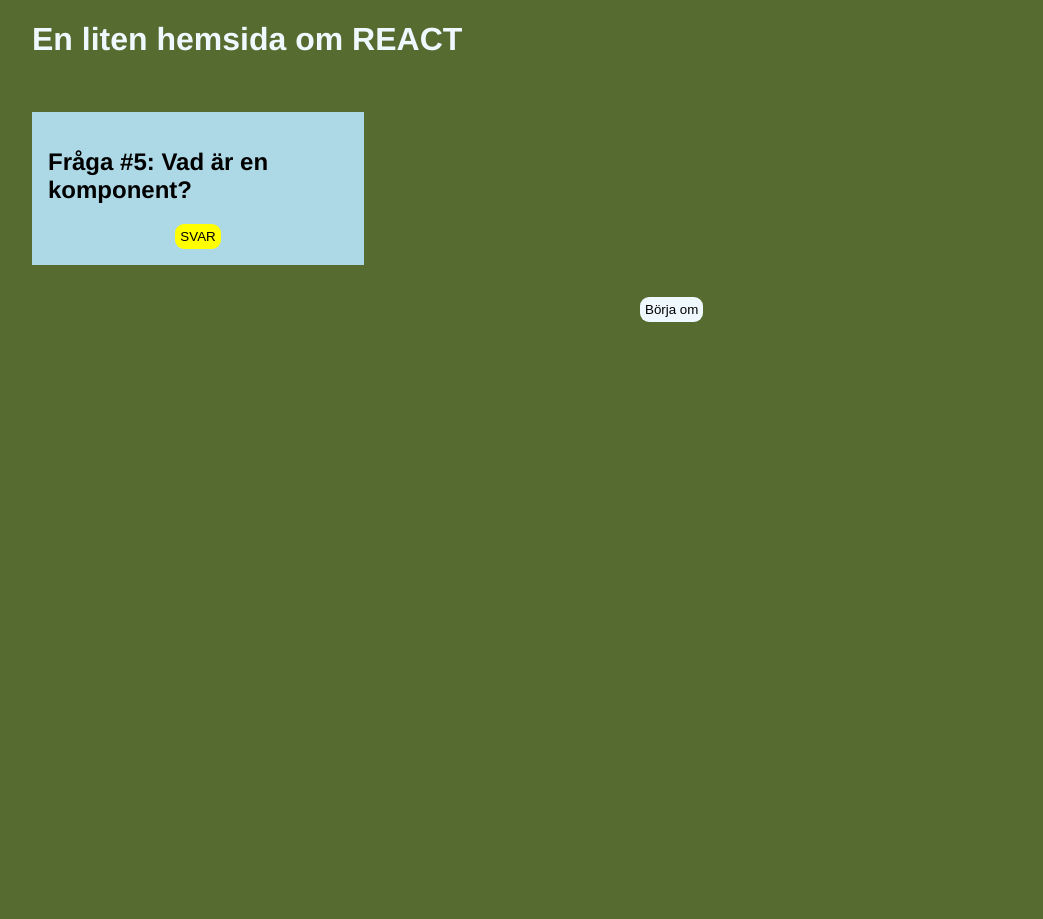
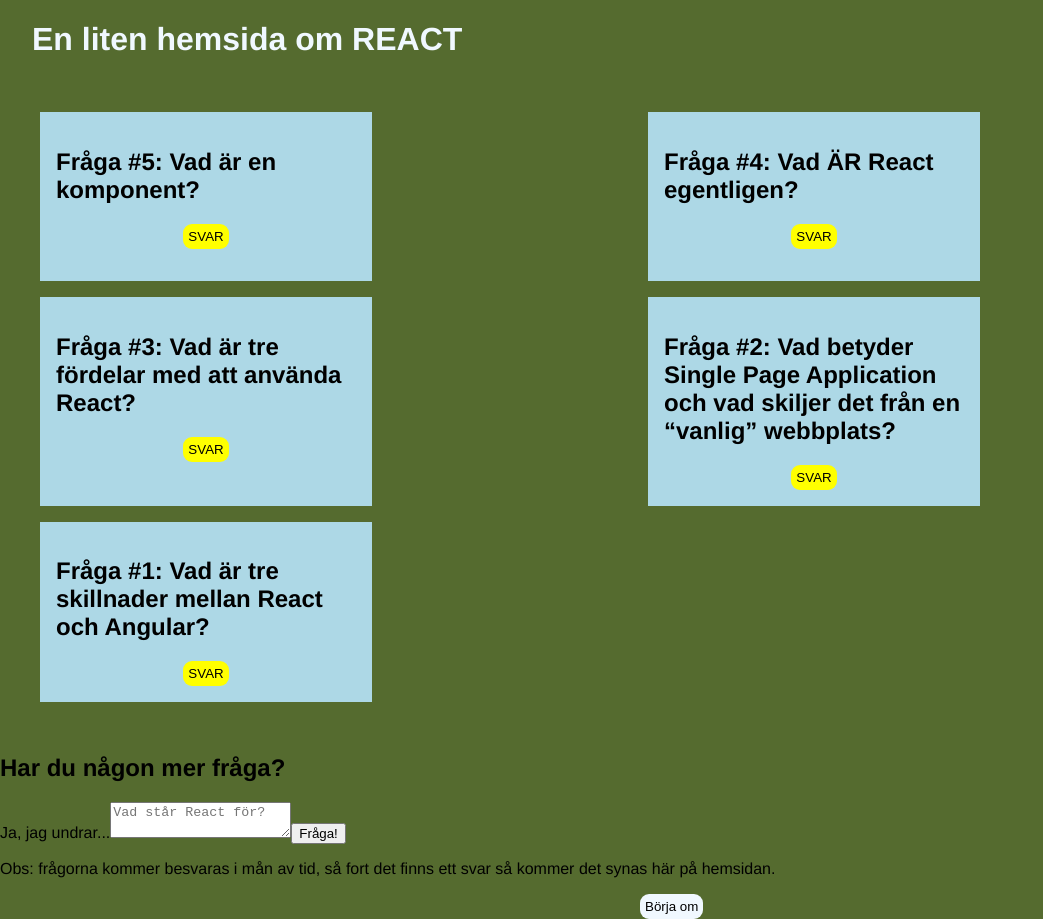
Before and after one commit to jertfelt/bulletin-board-r1-js3, a React (Create React App) app: page / in a window 1280 px wide. Shown: the whole page, without its empty margins (0-1043 px from the left). Before the commit the page ends 800 px from the top, so only its background shows below. Built offline with nearby package versions, Linux system fonts and the light colour scheme.

Commit message:
work in progress

```diff
--- a/src/components/ReactPost.jsx
+++ b/src/components/ReactPost.jsx
@@ -1,6 +1,7 @@
 import { useEffect, useState } from "react";
 import Loading from "./Loading"
 import {BulletinBoard} from "./BulletinBoard";
+import PostLiked from "./PostLiked";
 
 const ReactPost = () => {
   const [newPage, setNewPage] = useState(true)
@@ -30,6 +31,7 @@
   }
 
   const showMeAnswer = () => {
+    //if sats - kolla id och hur man skickar
     setIsLoading(true);
     setShowButt(false);
  };
@@ -50,12 +52,63 @@
   <article className="react-post grid">
     <span className="grid-item">
     <h2 className="question">Fråga #{BulletinBoard[0].id}: {BulletinBoard[0].question}</h2>
+
     {showButt ?
     <button className="reveal"
     onClick={showMeAnswer}> SVAR</button> :null }
      {isLoading ? <Loading /> : null }
      {revealAnswer ? <h3 className="answer">{BulletinBoard[0].answer}</h3> : null }
+     <span>
+      <p><PostLiked></PostLiked></p>
+    </span>
      </span>
+
+     <span className="grid-item">
+    <h2 className="question">Fråga #{BulletinBoard[1].id}: {BulletinBoard[1].question}</h2>
+    {showButt ?
+    <button className="reveal"
+    onClick={showMeAnswer}> SVAR</button> :null }
+     {isLoading ? <Loading /> : null }
+     {revealAnswer ? <h3 className="answer">{BulletinBoard[1].answer}</h3> : null }
+     </span>
+     <span className="grid-item">
+    <h2 className="question">Fråga #{BulletinBoard[2].id}: {BulletinBoard[2].question}</h2>
+    {showButt ?
+    <button className="reveal"
+    onClick={showMeAnswer}> SVAR</button> :null }
+     {isLoading ? <Loading /> : null }
+     {revealAnswer ? <h3 className="answer">{BulletinBoard[2].answer}</h3> : null }
+     </span>
+     <span className="grid-item">
+    <h2 className="question">Fråga #{BulletinBoard[3].id}: {BulletinBoard[3].question}</h2>
+    {showButt ?
+    <button className="reveal"
+    onClick={showMeAnswer}> SVAR</button> :null }
+     {isLoading ? <Loading /> : null }
+     {revealAnswer ? <h3 className="answer">{BulletinBoard[3].answer}</h3> : null }
+     </span>
+     <span className="grid-item">
+    <h2 className="question">Fråga #{BulletinBoard[4].id}: {BulletinBoard[4].question}</h2>
+    {showButt ?
+    <button className="reveal"
+    onClick={showMeAnswer}> SVAR</button> :null }
+     {isLoading ? <Loading /> : null }
+     {revealAnswer ? <h3 className="answer">{BulletinBoard[4].answer}</h3> : null }
+     </span>
+  </article>
+  <article>
+    <div className="Further-Questions">
+      <h2>Har du någon mer fråga?</h2>
+    {/* //* Inte programmerat färdigt detta ännu:  */}
+    <form>
+      <label>
+      Ja, jag undrar...</label>
+      <textarea
+      placeholder="Vad står React för?">
+      </textarea>
+      <input type="submit" value="Fråga!"/>
+      <p>Obs: frågorna kommer besvaras i mån av tid, så fort det finns ett svar så kommer det synas här på hemsidan.</p>
+      </form></div>
   </article>
   <button className="restart" onClick={restart}> Börja om</button>
   </div> );
--- a/src/index.css
+++ b/src/index.css
@@ -20,14 +20,21 @@
 }
 
 .grid{
-  display:grid;
+  max-width: 1200px;
+  margin: 0 auto;
+  display: grid;
+  gap: 1rem;
   padding:2rem;
-  gap: 50px 100px;
+}
+
+@media (min-width: 600px) {
+  .grid { grid-template-columns: repeat(2, 1fr); }
 }
 .grid-item{
  background-color: lightblue;
  max-width:300px;
  padding:1rem;
+
  display:flex;
  flex-direction: column;
  align-items: center;
```
